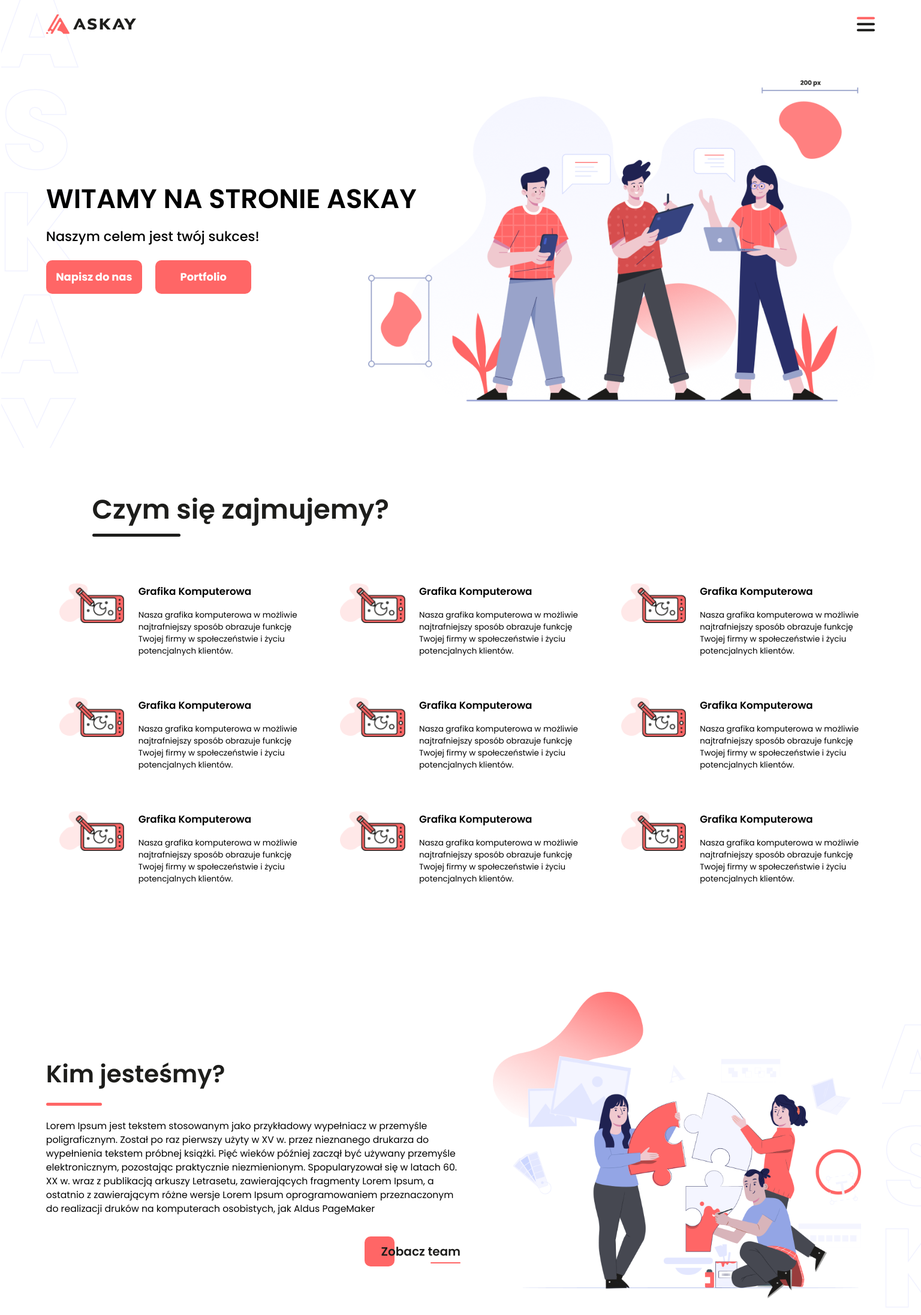
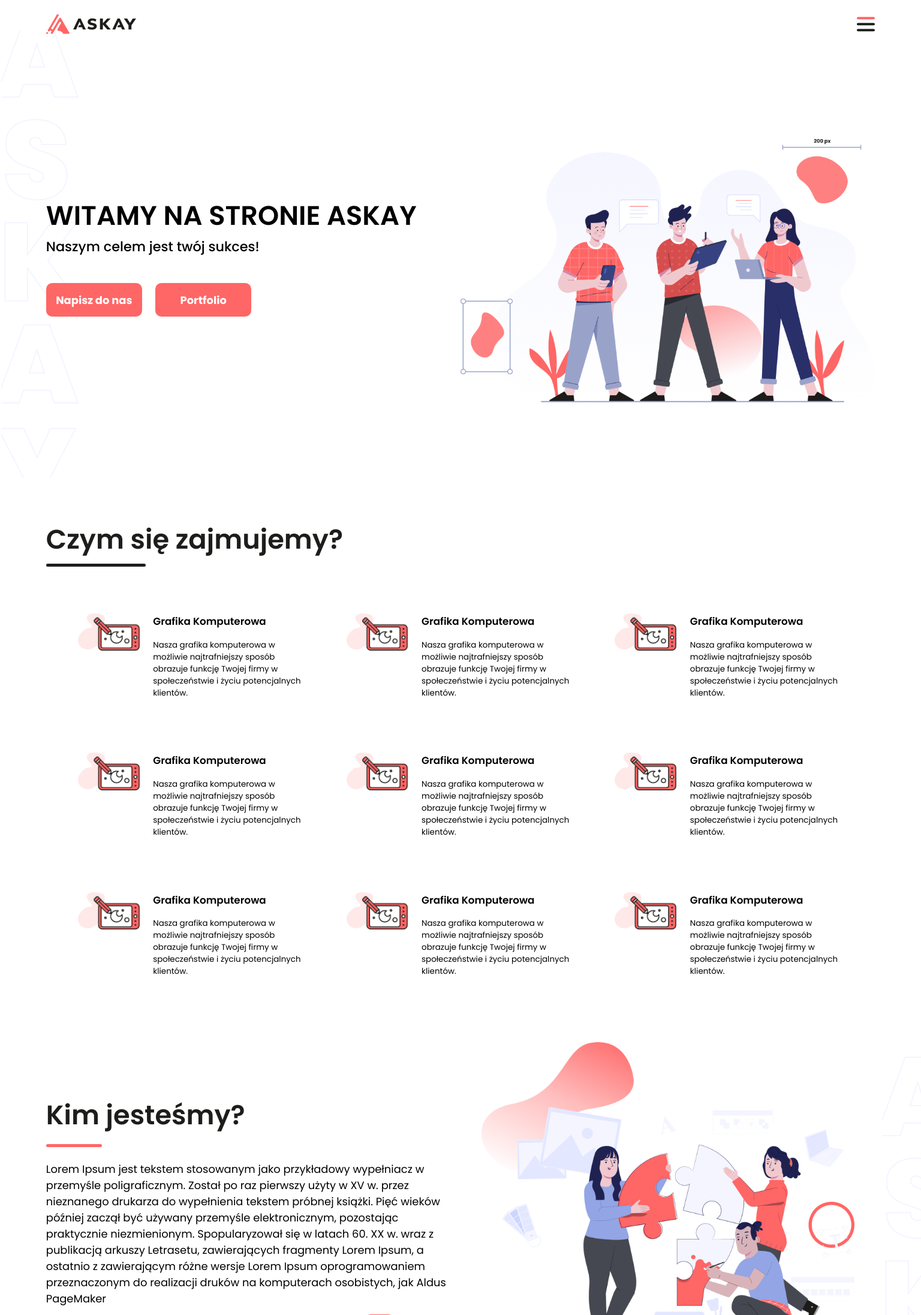
Before and after one commit to lt27037/askay-page, a React (Create React App) app in the folder frontend/: page / in a window 1536 px wide. Shown: the top 2193 px of the page at 60% size. Built offline with nearby package versions, Linux system fonts and the light colour scheme; the HTML template or start-up script is replaced by a standard one.

Commit message:
add destktop styles

```diff
--- a/frontend/src/sections/About.jsx
+++ b/frontend/src/sections/About.jsx
@@ -15,9 +15,9 @@ const About = () => {
       <div className="about__textWrapper">
         <h2 className="about__title">Kim jesteśmy?</h2>
         <p className="about__text">Lorem Ipsum jest tekstem stosowanym jako przykładowy wypełniacz w przemyśle poligraficznym. Został po raz pierwszy użyty w XV w. przez nieznanego drukarza do wypełnienia tekstem próbnej książki. Pięć wieków później zaczął być używany przemyśle elektronicznym, pozostając praktycznie niezmienionym. Spopularyzował się w latach 60. XX w. wraz z publikacją arkuszy Letrasetu, zawierających fragmenty Lorem Ipsum, a ostatnio z zawierającym różne wersje Lorem Ipsum oprogramowaniem przeznaczonym do realizacji druków na komputerach osobistych, jak Aldus PageMaker </p>
-        <img src={ill} alt="illustracja zespołu" className="about__img" />
-        <TeamButton />
       </div>
+      <img src={ill} alt="illustracja zespołu" className="about__img" />
+      <TeamButton />
       <div className="about__wrapper">
         <span className="about__data">
           <h3 className="about__data__title">projektów</h3>
--- a/frontend/src/sections/Start.jsx
+++ b/frontend/src/sections/Start.jsx
@@ -8,12 +8,14 @@ import Button from '../components/Button';
 import '../styles/Start.scss';
 
 const Start = () => {
-  const img = window.innerWidth > 768 ? ilustracjaDestop : ilustracja;
+  const img = window.innerWidth < 768 ? ilustracja : ilustracjaDestop;
   return (
     <section className="start">
       <img src={napis} alt="napis ASKAY w tle" className="start__backgroundImage" />
-      <h1 className="start__title">Witamy na stronie ASKAY</h1>
-      <h2 className="start__subtitle">Naszym celem jest twój sukces!</h2>
+      <div className="start__titleWrapper">
+        <h1 className="start__title">Witamy na stronie ASKAY</h1>
+        <h2 className="start__subtitle">Naszym celem jest twój sukces!</h2>
+      </div>
       <img src={img} alt="ilustracja zespołu" className="start__ilustracja" />
       <div className="start__buttonWrapper">
         <Button content="Napisz do nas" />
--- a/frontend/src/styles/About.scss
+++ b/frontend/src/styles/About.scss
@@ -72,37 +72,40 @@
     padding: 5rem 5%;
     &__textWrapper{
       @include elementFlex(column, center, flex-start);
+      @include selfPosition(start, end);
       grid-row: 1;
       grid-column: 1;
     }
     &__title{
       margin: 4rem 0 0 0;
       width: 90%;
+      font-size: 4rem;
       &::after{
         width: 15%;
       }
     }
     &__text{
-      padding: 4rem 0;
+      padding: 4rem 0 0 0;
+      font-size: 1.6rem;
     }
     &__img{
       @include selfPosition(center, center);
-      position: absolute;
-      grid-row: 1;
+      grid-row: 1 / 3;
       grid-column: 2;
-      right: 100px;
-      width: 80%;
+      width: 90%;
       height: auto;
     }
     .teamButton{
       justify-self: right;
       margin: 0;
       margin-left: auto;
+      grid-row: 2;
+      grid-column: 1;
     }
     &__wrapper{
       @include elementFlex(row, flex-start, center);
       grid-column: 1 / 3;
-      grid-row: 2;
+      grid-row: 3;
       margin-top: 7rem;
     }
   }
--- a/frontend/src/styles/App.scss
+++ b/frontend/src/styles/App.scss
@@ -23,3 +23,9 @@
     font-size: 70%;
   }
 }
+
+@media(min-width: 1850px){
+  :root{
+    font-size: 80%;
+  }
+}
--- a/frontend/src/styles/Cooperation.scss
+++ b/frontend/src/styles/Cooperation.scss
@@ -54,17 +54,20 @@
   .cooperation{
     display: grid;
     grid-template-columns: repeat(2, 50%);
-    padding: 5rem 5%;
+    padding: 10rem 5%;
     &__title{
       @include gridPosition(2, 1);
-      margin-top: 0;
+      margin: 0;
+      font-size: 4rem;
     }
     &__text{
       @include gridPosition(2, 2);
       margin: 0;
+      font-size: 1.4rem;
     }
     &__stepWrapper{
       @include gridPosition(2, 3);
+      margin: 0;
     }
     .button{
       @include gridPosition(2, 4);
--- a/frontend/src/styles/Header.scss
+++ b/frontend/src/styles/Header.scss
@@ -5,7 +5,7 @@
   width: 100%;
   height: 40px;
   padding: 0 5%;
-  margin-top: 50px;
+  margin-top: 30px;
   position: fixed;
   left: 0;
   top: 0;
--- a/frontend/src/styles/Offer.scss
+++ b/frontend/src/styles/Offer.scss
@@ -32,18 +32,42 @@
 
 @media(min-width: 1500px){
   .offer{
-    &__title::after{
-      width: 12%;
+    &__title{
+      margin: 2.5rem 5%;
+      &::after{
+        width: 12%;
+      }
     }
     &__wrapper{
       width: 100%;
-      padding: 3vh 5%;
+      padding: 3vh 7%;
       min-height: 50vh;
       margin-top: 6vh;
       display: grid;
       grid-template-columns: repeat(3, 1fr);
       column-gap: 2rem;
-      row-gap: 1rem;
+      row-gap: 3rem;
     }
   }
 }
+
+@media(min-width: 1850px){
+  .offer{
+    &__title{
+      margin: 2.5rem 5%;
+      &::after{
+        width: 12%;
+      }
+    }
+    &__wrapper{
+      width: 100%;
+      padding: 3vh 8%;
+      min-height: 50vh;
+      margin-top: 6vh;
+      display: grid;
+      grid-template-columns: repeat(3, 1fr);
+      column-gap: 3rem;
+      row-gap: 3rem;
+    }
+  }
+}
--- a/frontend/src/styles/OpinionComponent.scss
+++ b/frontend/src/styles/OpinionComponent.scss
@@ -40,3 +40,11 @@
     grid-column: 1 / 3;
   }
 }
+
+@media(min-width: 1500px){
+  .opinion{
+    max-width: 480px;
+    min-height: 280px;
+    font-size: 120%;
+  }
+}
--- a/frontend/src/styles/Opinions.scss
+++ b/frontend/src/styles/Opinions.scss
@@ -40,3 +40,30 @@
     margin: 5rem 0;
   }
 }
+
+@media(min-width: 1500px){
+  .opinions{
+    @include elementFlex(column, flex-start, center);
+    .partners{
+      @include elementFlex(column, center, center);
+      &__title{
+        width: auto;
+        padding: 0;
+      }
+      &__sliderBox{
+        width: 100%;
+      }
+    }
+    &__title{
+      width: auto;
+    }
+    &__subtitle{
+      width: auto;
+    }
+    &__wrapper{
+      @include elementFlex(row, space-around, start);
+      margin: 0;
+      padding-top: 5rem;
+    }
+  }
+}
--- a/frontend/src/styles/Start.scss
+++ b/frontend/src/styles/Start.scss
@@ -1,10 +1,12 @@
 @import 'variables';
 
 .start{
-  @include elementFlex(column, flex-start, center);
+  display: grid;
+  grid-template-columns: 100%;
+  row-gap: 2rem;
   width: 100%;
-  padding: 0 10%;
-  margin-top: 140px;
+  padding: 50px 0;
+  margin-top: 50px;
   min-height: 100vh;
   position: relative;
   overflow: hidden;
@@ -14,8 +16,14 @@
     left: 2px;
     z-index: -1;
   }
+  &__titleWrapper{
+    @include elementFlex(column, center, flex-start);
+    @include gridPosition(1, 1);
+    width: 100%;
+    padding: 0 7%;
+  }
   &__title{
-    font-size: 4rem;
+    font-size: 3.8rem;
     text-transform: uppercase;
     font-weight: 600;
     line-height: 4rem;
@@ -26,11 +34,14 @@
     font-weight: 500;
   }
   &__ilustracja{
+    @include gridPosition(1, 2);
+    @include selfPosition(center, center);
     width: 381.51px;
     height: 253.31px;
   }
   &__buttonWrapper{
     @include elementFlex(column, space-around, center);
+    @include gridPosition(1, 3);
     width: 100%;
     height: 200px;
   }
@@ -38,24 +49,62 @@
 
 @media(min-width: 1500px){
   .start{
-    @include elementFlex(column, center, flex-start);
-    margin: 0;
+    grid-template-columns: repeat(2, 1fr);
+    grid-template-rows: repeat(2, 1fr);
+    row-gap: initial;
     padding: 0 5%;
+    &__titleWrapper{
+      position: relative;
+    }
+    &__title{
+      font-size: 4rem;
+      position: absolute;
+      top: -3rem;
+      width: 150%;
+    }
+    &__titleWrapper{
+      @include gridPosition(1, 1);
+      @include selfPosition(start, end);
+      justify-content: flex-end;
+      padding: 0;
+    }
     &__buttonWrapper{
-      @include elementFlex(row, space-around, center);
+      @include gridPosition(1, 2);
+      @include elementFlex(row, flex-start, flex-start);
       width: auto;
       height: auto;
+      padding: 0;
+      margin-top: 2rem;
       button{
         margin-right: 2rem;
       }
     }
     &__ilustracja{
-      position: absolute;
-      right: 5%;
-      top: 50%;
-      transform: translateY(-50%);
-      width: 55%;
+      @include selfPosition(center, center);
+      grid-column: 2;
+      grid-row: 1 / 3;
+      width: 100%;
       height: auto;
     }
   }
 }
+
+@media(min-width: 1850px){
+  .start{
+    display: grid;
+    grid-template-columns: 50% 50%;
+    &__title{
+      font-size: 5.3rem;
+      position: absolute;
+      top: -3rem;
+      width: 150%;
+    }
+    &__subtitle{
+      font-size: 2.4rem;
+    }
+    &__ilustracja{
+      width: 992px;
+      height: 632.59px;
+    }
+  }
+}
```
